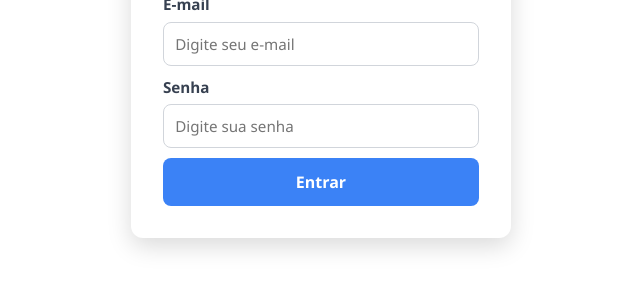
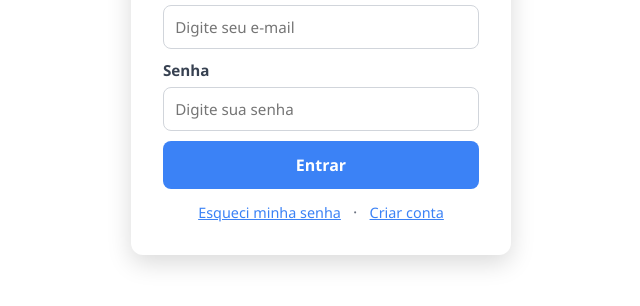
Before and after one commit to Rafaelleal4/ES-PI2-2025-T3-G10, a website: page src/screens/Login/pagina.html in a window 1280 px wide. Shown: the part 330-636 px from the top of the page, without its empty margins (319-959 px from the left). Drawn offline with Linux system fonts and the light colour scheme.

Commit message:
feat(login): adiciona links 'Esqueci minha senha' e 'Criar conta' | fix(email): corrige cor do botao no template HTML | feat(api): adiciona endpoint GET /api/auth/email-test para validar SMTP

```diff
--- a/src/backend/services/email.ts
+++ b/src/backend/services/email.ts
@@ -49,10 +49,11 @@ export async function enviarEmailRecuperacao(
             display: inline-block;
             padding: 12px 30px;
             background: #3b82f6;
-            color: white;
+            color: #ffffff !important;
             text-decoration: none;
             border-radius: 5px;
             margin: 20px 0;
+            font-weight: 600;
           }
           .footer { text-align: center; margin-top: 20px; font-size: 12px; color: #666; }
         </style>
--- a/src/screens/Login/login.css
+++ b/src/screens/Login/login.css
@@ -77,3 +77,23 @@ button {
   border-radius: 8px;
   cursor: pointer;
 }
+
+.links-secundarios {
+  margin-top: 12px;
+  text-align: center;
+}
+
+.links-secundarios a {
+  color: #3b82f6;
+  text-decoration: underline;
+  font-size: 0.9rem;
+}
+
+.links-secundarios a:hover {
+  color: #2563eb;
+}
+
+.links-secundarios .sep {
+  color: #6b7280;
+  margin: 0 8px;
+}
--- a/src/screens/Login/pagina.html
+++ b/src/screens/Login/pagina.html
@@ -26,6 +26,11 @@
                 <button type="submit" id="loginBtn">Entrar</button>
             </div>
         </form>
+        <div class="links-secundarios">
+            <a href="/recuperacao-senha">Esqueci minha senha</a>
+            <span class="sep">·</span>
+            <a href="/cadastro">Criar conta</a>
+        </div>
     </section>
 
 </body>
```
Also changed, not shown: src/backend/routes/auth.ts (+10 -1 lines).
